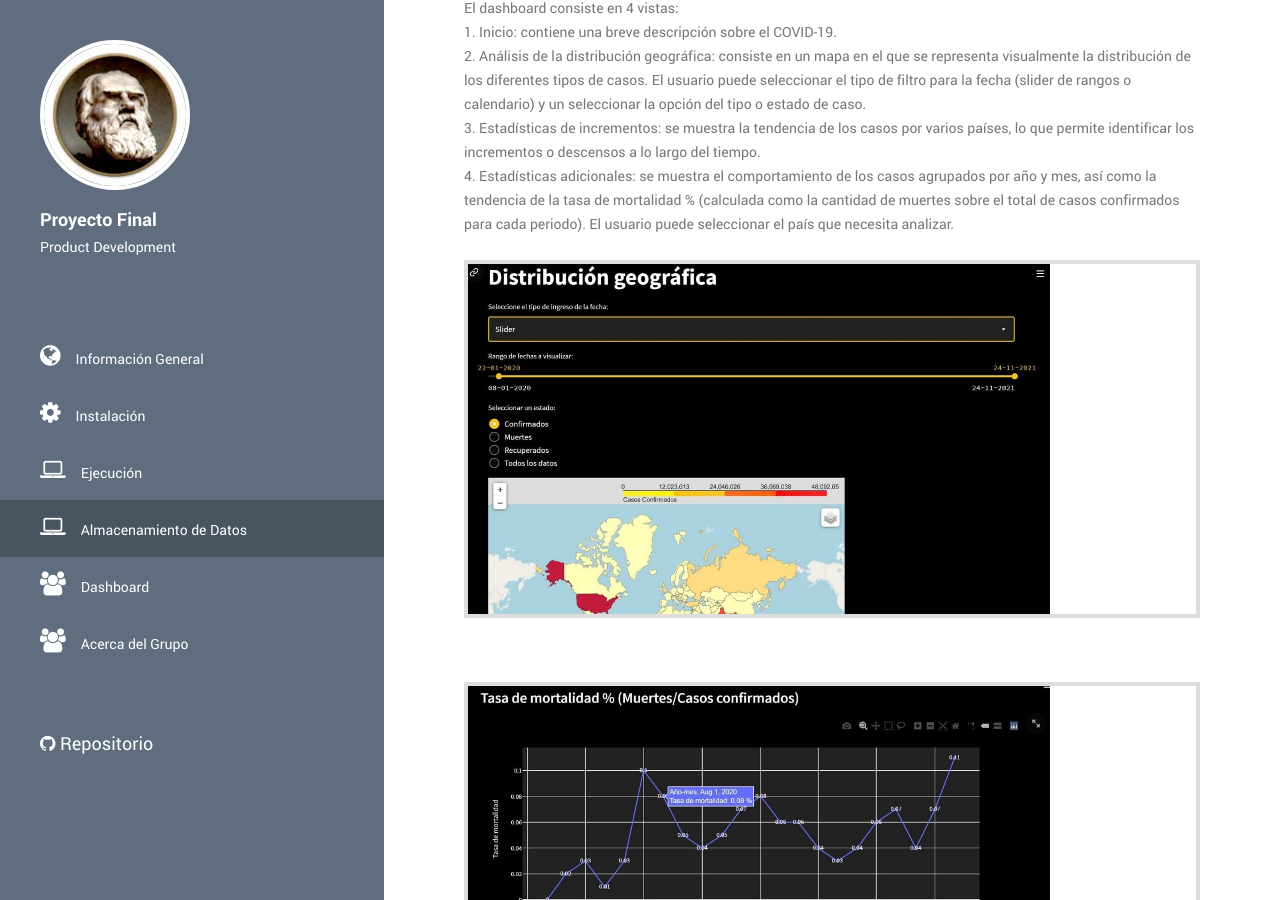
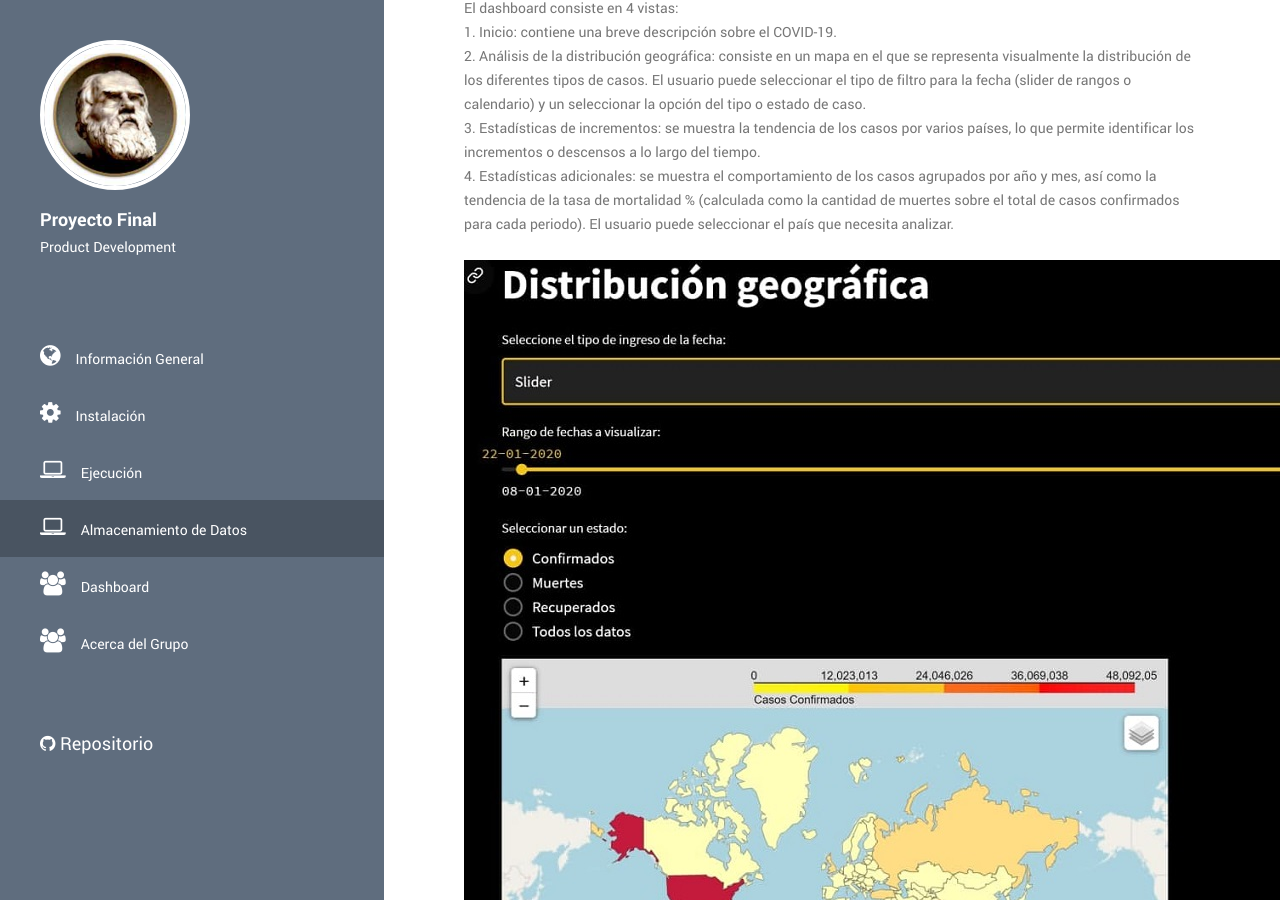
Before and after one commit to sergiopalmat/Product-Development, a Jekyll site: the page index.html, which Jekyll copies as it is, in a window 1280 px wide and 900 px high, scrolled down 2052 px. Built offline with Jekyll 4.4.1, drawn with Linux system fonts in a browser that asks for light colours.

Commit message:
Update index.html

```diff
--- a/index.html
+++ b/index.html
@@ -41,7 +41,7 @@
                     <ul class="navigation">
                         <li><a href="#top"><i class="fa fa-globe"></i>Información General</a></li>
                         <li><a href="#about"><i class="fa fa-cog"></i>Instalación</a></li>
-                        <li><a href="#projects"><i class="fa fa-laptop"></i>Ejecución</a></li>
+                        <li><a href="#ejecucion"><i class="fa fa-laptop"></i>Ejecución</a></li>
 						<li><a href="#almacenamiento"><i class="fa fa-laptop"></i>Almacenamiento de Datos</a></li>
                         <li><a href="#dashboard"><i class="fa fa-users"></i>Dashboard</a></li>
 						<li><a href="#contact"><i class="fa fa-users"></i>Acerca del Grupo</a></li>
@@ -163,11 +163,17 @@
 								<li>4.	Estadísticas adicionales: se muestra el comportamiento de los casos agrupados por año y mes, así como la tendencia de la tasa de mortalidad % (calculada como la cantidad de muertes sobre el total de casos confirmados para cada periodo). El usuario puede seleccionar el país que necesita analizar.</li>
 							</ul>
 							<br>
-                            <div class="about-image">
+                            <!-- <div class="about-image"> -->
+                                <!-- <img src="img/1.jpg" alt="instalacion"> -->
+                            <!-- </div> -->
+                            <div>
                                 <img src="img/1.jpg" alt="instalacion">
                             </div>
 							<br>
-                            <div class="about-image">
+                            <!-- <div class="about-image"> -->
+                                <!-- <img src="img/2.jpg" alt="instalacion">	 -->
+							<!-- </div> -->
+                            <div>
                                 <img src="img/2.jpg" alt="instalacion">
 							</div>
                         </div>
```
